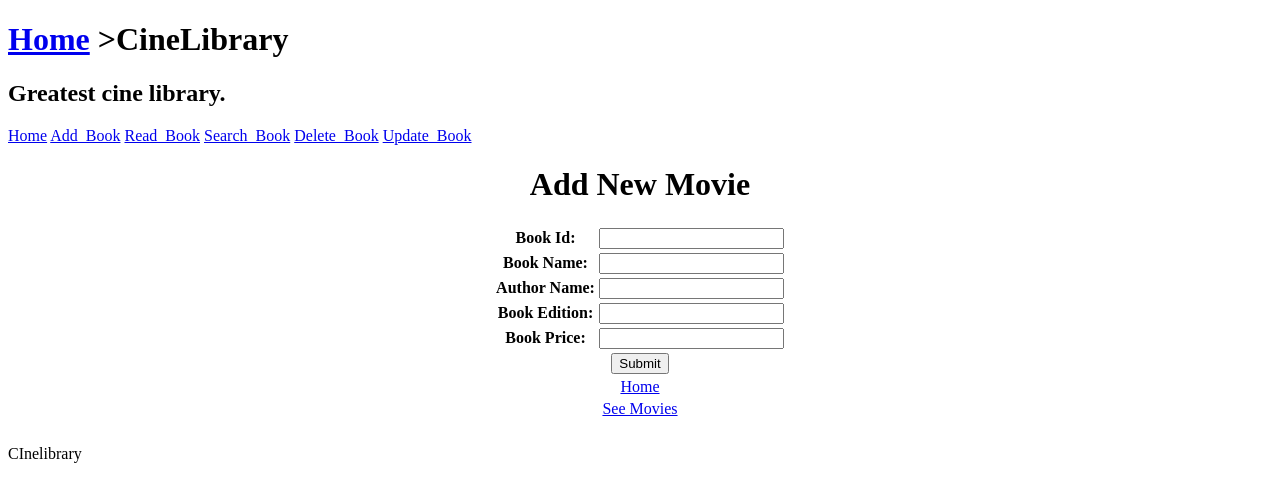
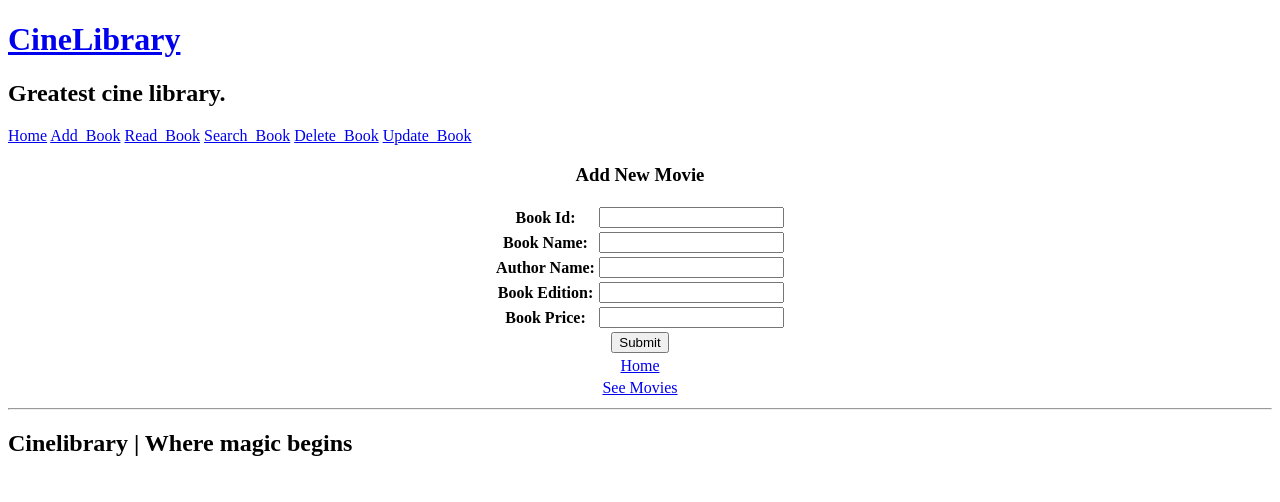
Before and after one commit to tejdha/Cinelibrary, a Django app: page /create/ in a window 1280 px wide. Shown: the top 502 px of the page. Run offline with Django 5.2, Linux system fonts and the light colour scheme.

Commit message:
small changes in base.html

```diff
--- a/templates/base.html
+++ b/templates/base.html
@@ -8,7 +8,7 @@
 <body>
 <div>
   <header>
-    <h1><a href="{%url 'home'%}">Home</a></li> >Cine<span class="logo_colour">Library</span></a></h1>
+    <h1><a href="{%url 'home'%}">Cine<span class="logo_colour">Library</span></a></h1>
 <h2>Greatest cine library.</h2>
   </header>
     <nav>
@@ -20,18 +20,16 @@
       <list {% block h6%}class="#"{%endblock%}><a href="{%url 'updateb'%}">Update_Book</a></list>
     </nav>
 
+    <section>
+      <article>
         {%block content%}
           welcome to base page
         {%endblock%}
-  <section>
-    <article>
-      <h2>
-        <P></P>
-      </h2>
       </article>
     </section>
+    <hr>
     <footer>
-    <p>CInelibrary</p>
+      <h2>Cinelibrary | Where magic begins</h2>
     </footer>
 </div>
 </body>
```
Lines whose indentation alone changed are shown as unchanged.
